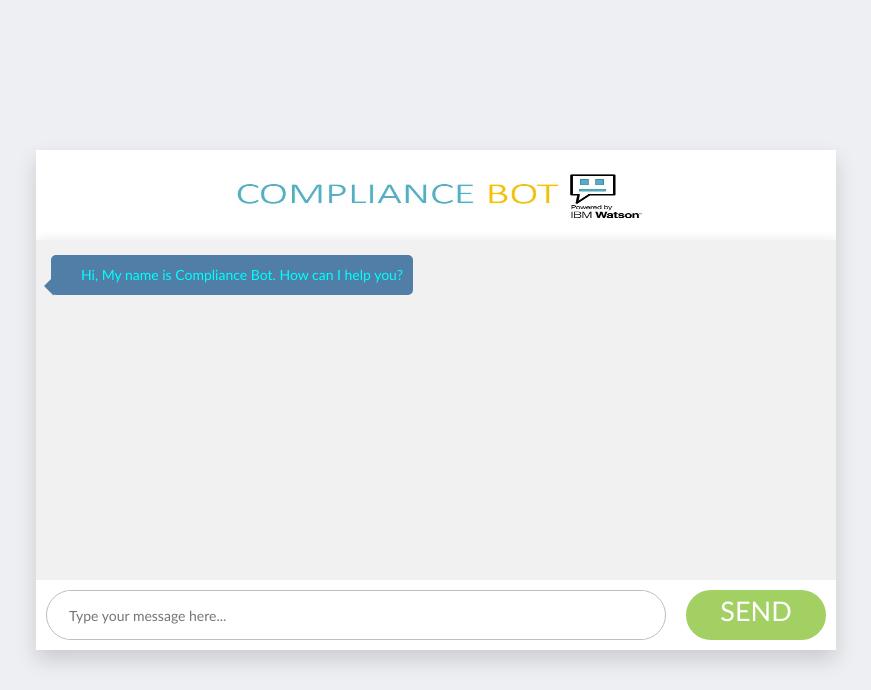
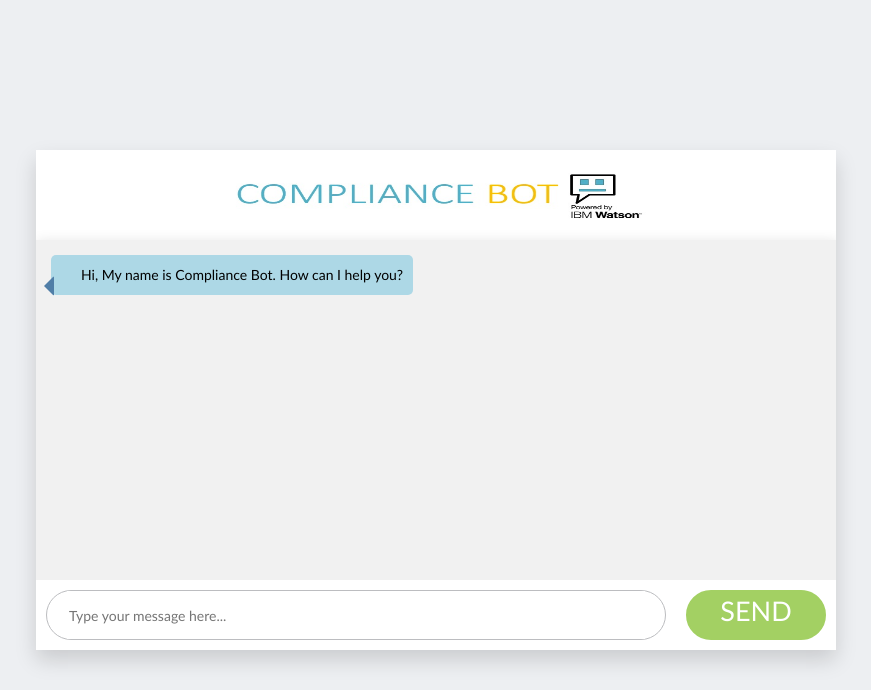
Before and after one commit to sudrusvp/compliancebot, a Flask app: page / in a window 1280 px wide. Shown: the top 690 px of the page, without its empty margins (204-1075 px from the left). Run offline with Flask 2, Linux system fonts and the light colour scheme; some libraries are stand-ins or nearby versions.

```diff
--- a/static/css/style.css
+++ b/static/css/style.css
@@ -39,8 +39,8 @@
 	padding: 10px;
 	padding-right: 20px;
 	padding-left: 30px;
-	background: #507ea7;
-	color: aqua;
+	background: white;
+	color: black;
 	border-radius: 5px;
 	display: inline-block;
 }
@@ -64,8 +64,8 @@
 	margin: 10px 0px;
 	padding: 10px;
 	padding-left: 30px;
-	background: #507ea7;
-	color: aqua;
+	background: #ADD8E6;
+	color: black;
 	border-radius: 5px;
 	display: inline-block;
 }
```
